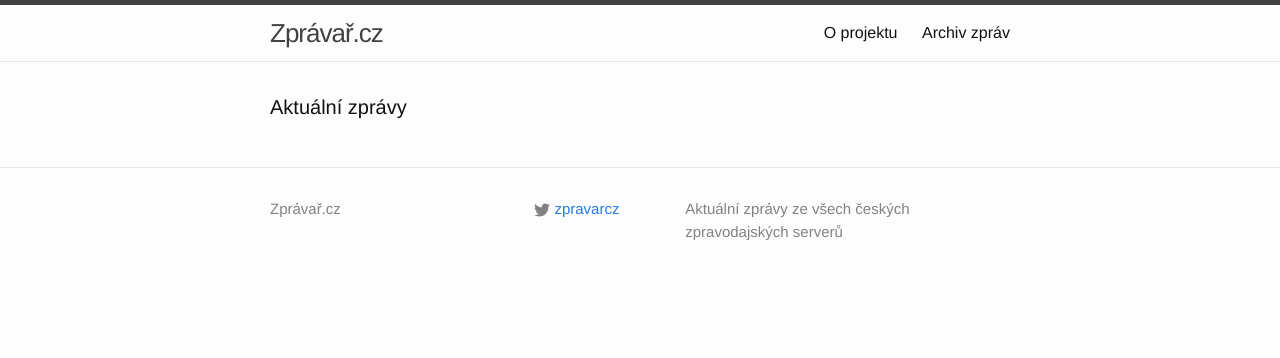
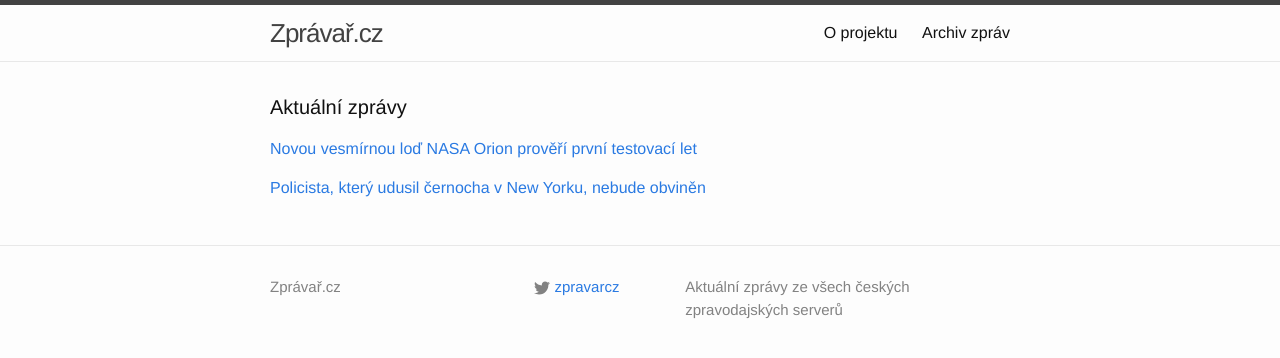
Before and after one commit to adliska/zpravar, a Jekyll site: the page built from index.html, in a window 1280 px wide. Shown: the top 358 px of the page. Built offline with Jekyll 4.4.1, drawn with Linux system fonts in a browser that asks for light colours.

Commit message:
zpravar news update

```diff
--- a/index.html
+++ b/index.html
@@ -5,4 +5,18 @@ layout: default
 <div class="home">
     <h1 class="page-heading">Aktuální zprávy</h1>
 
-</div>
+<p><a href="javascript:;" onclick="toggle_visibility('zpravy0')">Novou vesmírnou loď NASA Orion prověří první testovací let</a></p>
+<div id="zpravy0" style="display:none">
+<ul>
+<li><a href=http://www.ceskenoviny.cz/zpravy/zpravy/novou-vesmirnou-lod-nasa-orion-proveri-prvni-testovaci-let/1154800>Novou vesmírnou loď NASA Orion prověří první testovací let - www.ceskenoviny.cz</a></li>
+<li><a href=http://e-svet.e15.cz/technika/prvni-krok-na-ceste-k-marsu-nasa-otestuje-lod-orion-1142380>První krok na cestě k Marsu. NASA otestuje loď Orion - e-svet.e15.cz</a></li>
+<li><a href=http://zpravy.aktualne.cz/zahranici/nasa-vyzkousi-orion-lod-ktera-ma-dopravit-lidi-na-mars/r~1ece86ec7ada11e4b0c4002590604f2e/>Američané vyzkouší Orion. Loď, která dopraví lidi na Mars - zpravy.aktualne.cz</a></li>
+</ul>
+</div><p><a href="javascript:;" onclick="toggle_visibility('zpravy1')">Policista, který udusil černocha v New Yorku, nebude obviněn</a></p>
+<div id="zpravy1" style="display:none">
+<ul>
+<li><a href=http://www.ceskenoviny.cz/zpravy/zpravy/policista-ktery-udusil-cernocha-v-new-yorku-nebude-obvinen/1154786>Policista, který udusil černocha v New Yorku, nebude obviněn - www.ceskenoviny.cz</a></li>
+<li><a href=http://www.ceskatelevize.cz/ct24/svet/294416-soud-neobvini-dalsiho-policistu-ktery-pri-zatykani-zabil-cernocha/>Soud neobviní dalšího policistu, který při zatýkání zabil černocha - www.ceskatelevize.cz</a></li>
+<li><a href=http://www.ceskatelevize.cz/ct24/svet/294416-soud-osvobodil-dalsiho-policistu-ktery-pri-zatykani-zabil-cernocha/>Soud osvobodil dalšího policistu, který při zatýkání zabil černocha - www.ceskatelevize.cz</a></li>
+</ul>
+</div></div>
```
